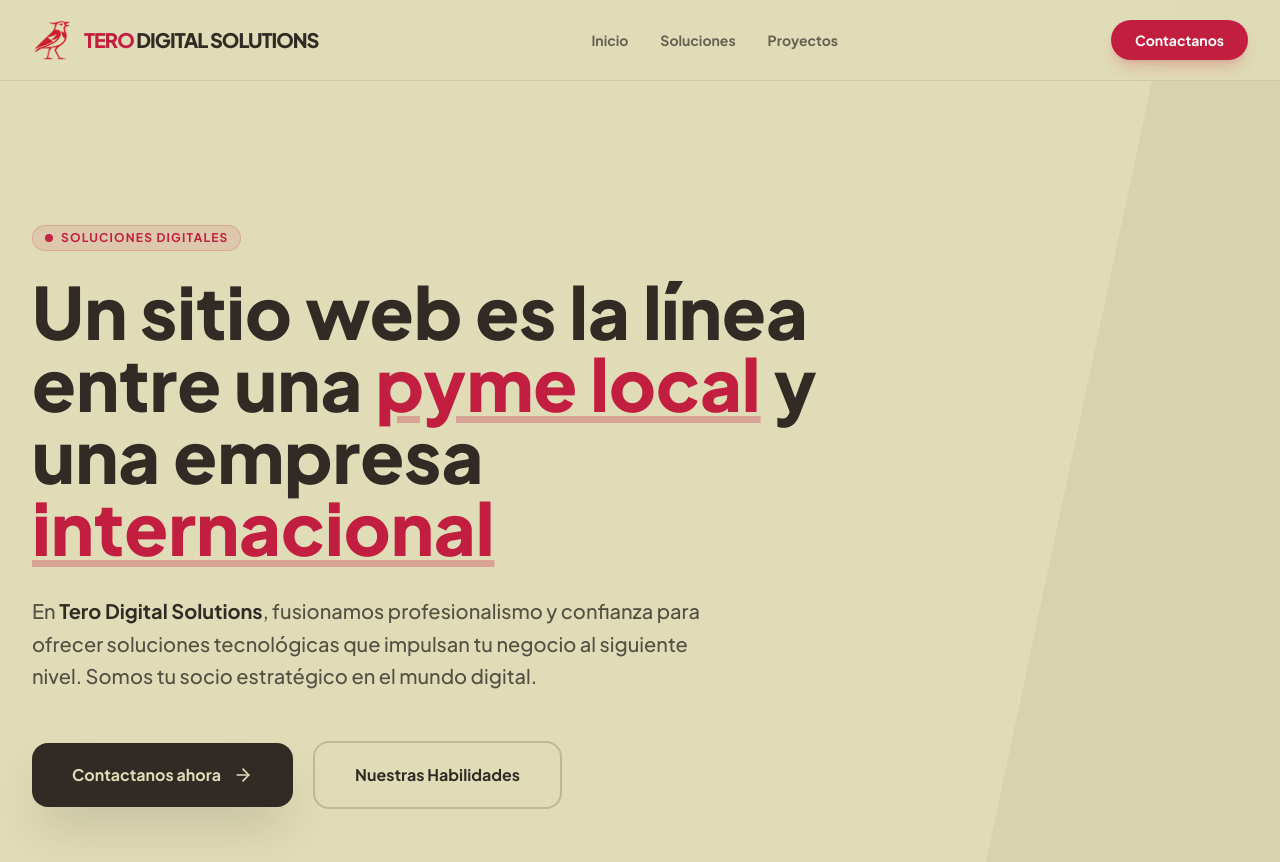
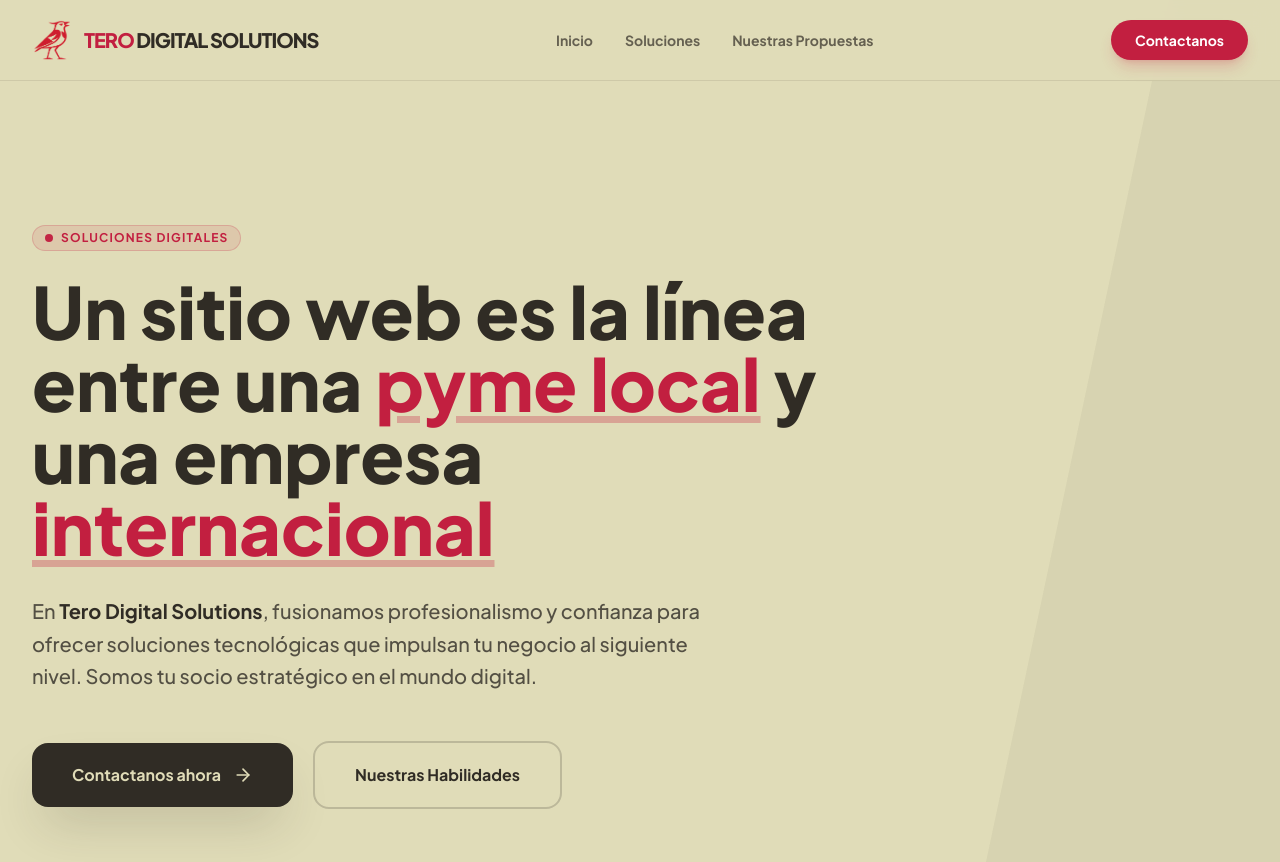
Before and after one commit to SstarXs/tero-digital, a React (Vite) app: page / in a window 1280 px wide. Shown: the top 862 px of the page. Built offline with nearby package versions, Linux system fonts and the light colour scheme.

Commit message:
cambio a navbar (texto de navegacion)

```diff
--- a/components/Navbar.tsx
+++ b/components/Navbar.tsx
@@ -25,7 +25,7 @@ const Navbar: React.FC = () => {
           <div className="hidden md:flex space-x-8">
             <a href="#inicio" className="text-sm font-bold text-tero-dark/70 hover:text-tero-red transition-colors">Inicio</a>
             <a href="#servicios" className="text-sm font-bold text-tero-dark/70 hover:text-tero-red transition-colors">Soluciones</a>
-            <a href="#proyectos" className="text-sm font-bold text-tero-dark/70 hover:text-tero-red transition-colors">Proyectos</a>
+            <a href="#proyectos" className="text-sm font-bold text-tero-dark/70 hover:text-tero-red transition-colors">Nuestras Propuestas</a>
           </div>
           <a
             href="#contacto"
```
